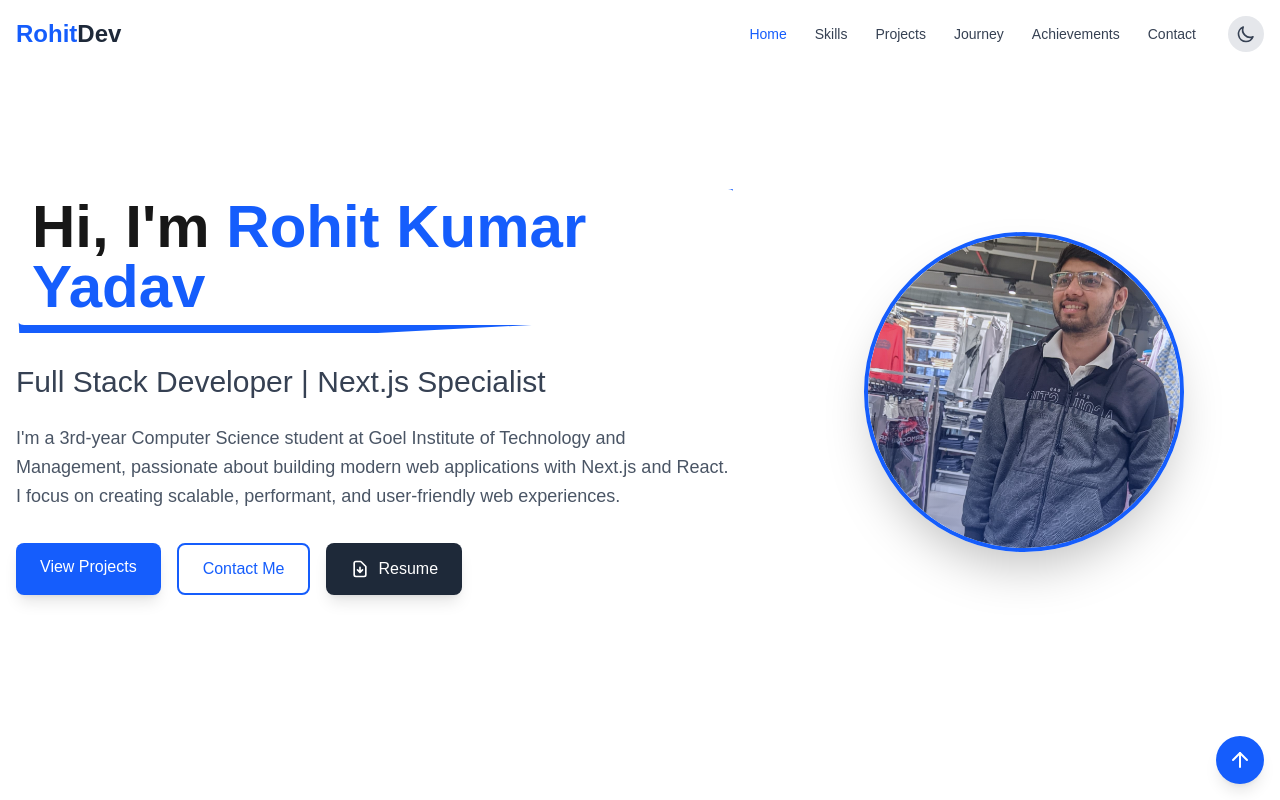
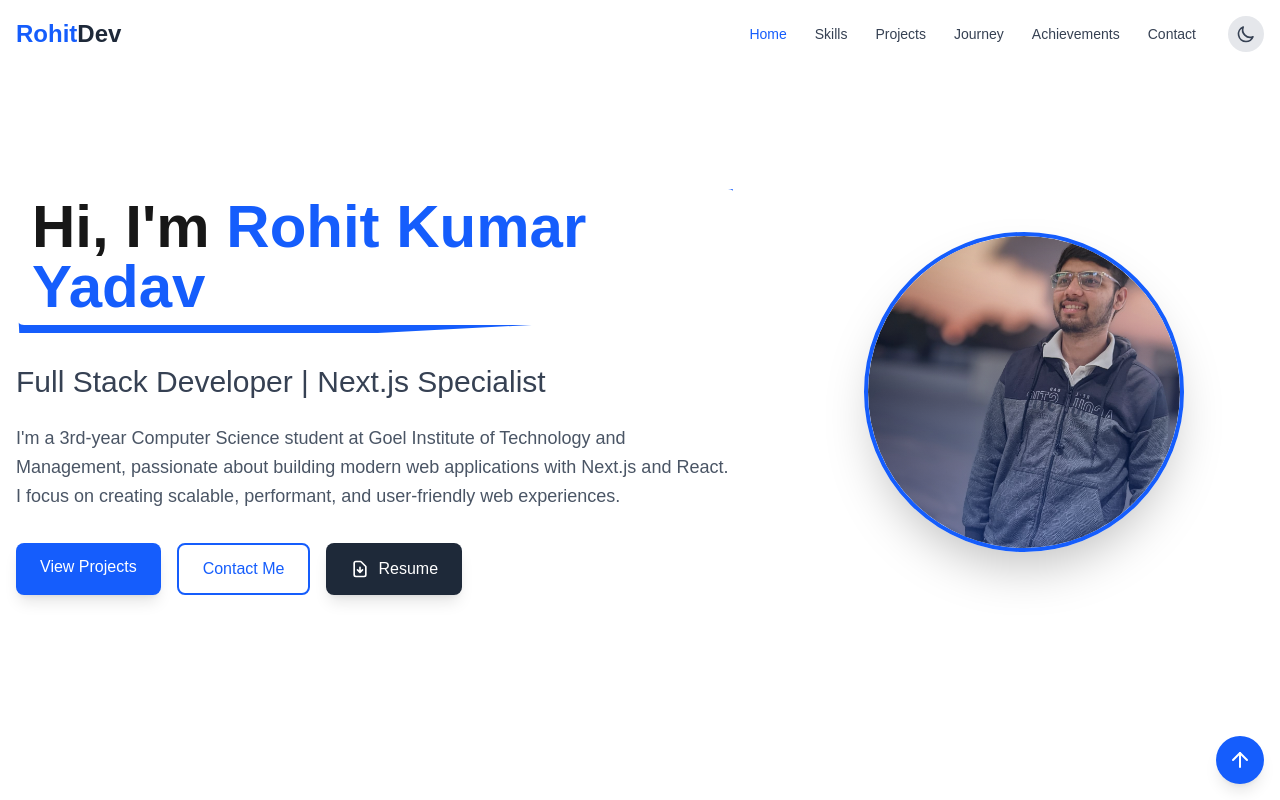
Before and after one commit to rohit-ayadav/my-portfolio, a Next.js app: page / in a window 1280 px wide. Shown: the top 800 px of the page. Built offline with nearby package versions, Linux system fonts and the light colour scheme.

Commit message:
Update HeroSection component to use profile.png instead of profile.jpg

```diff
--- a/components/sections/HeroSection.tsx
+++ b/components/sections/HeroSection.tsx
@@ -87,7 +87,8 @@ const HeroSection = ({ isLoaded, personalInfo }: HeroSectionProps) => {
                 >
                     <div className="relative w-64 h-64 md:w-80 md:h-80 rounded-full overflow-hidden border-4 border-blue-600 dark:border-blue-400 shadow-2xl hover:shadow-blue-600/50 dark:hover:shadow-blue-400/50 transition-shadow duration-300">
                         <Image
-                            src="/profile.jpg"
+                            // src="/profile.jpg"
+                            src={'/profile.png'}
                             alt={personalInfo.name}
                             fill
                             style={{ objectFit: 'cover' }}
```
Also changed, not shown: public/profile.png (added).
